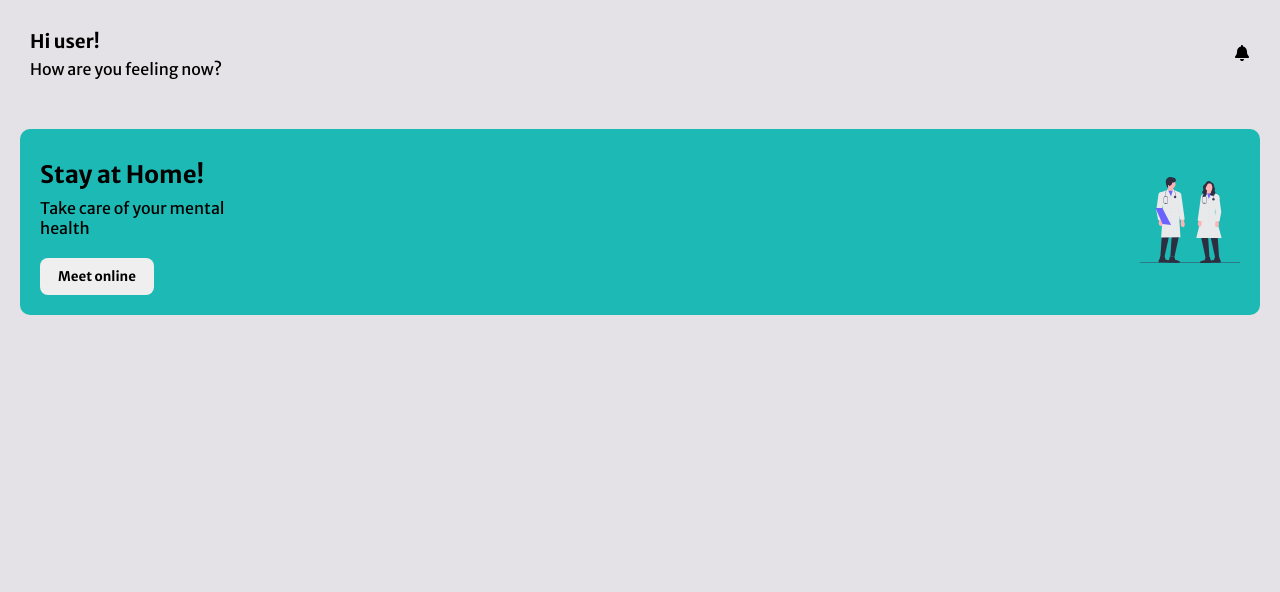
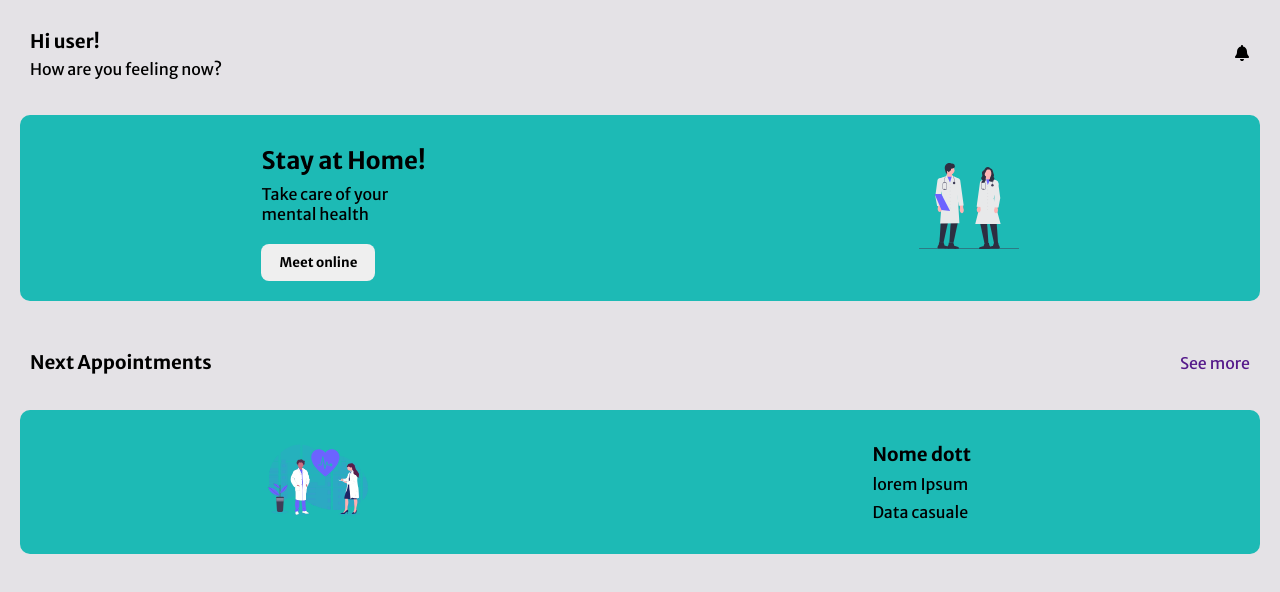
Before and after one commit to FedericaI7/appointment-app, a Next.js app: page /intro in a window 1280 px wide. Shown: the top 592 px of the page. Built offline with nearby package versions, Linux system fonts and the light colour scheme; no server answers.

Commit message:
Add: new api and fetch in intro.js

```diff
--- /dev/null
+++ b/src/API/Apicall.jsx
@@ -0,0 +1,4 @@
+export const userData = async () => {
+  const res = await fetch("https://randomuser.me/api/?results=100&nat=gb");
+  return res.json();
+};
--- a/src/pages/intro/index.jsx
+++ b/src/pages/intro/index.jsx
@@ -2,18 +2,31 @@ import Head from "next/head";
 import styles from "@/styles/Intro.module.scss";
 
 import Image from "next/image";
-import { useState } from "react";
+import { useState, useEffect } from "react";
 
 import { FaBell } from "react-icons/fa6";
+
+import { userData } from "@/API/Apicall";
 
 export default function intro() {
   const [imgNext, setImageNext] = useState(1);
   const [isStartPage, setStartPage] = useState(true);
+  const [user, setUser] = useState({});
 
   const onHandleBtnNext = () => {
     setImageNext((prev) => prev + 1);
     setStartPage(imgNext === 2);
   };
+
+  useEffect(() => {
+    const fetchData = async () => {
+      const users = await userData();
+      console.log(users);
+      setUser(users);
+    };
+
+    fetchData();
+  }, []);
 
   return (
     <>
@@ -70,7 +83,35 @@ export default function intro() {
                 />
               </div>
             </div>
-            {/* //---Our services--- */}
+            {/* //---Next appointments--- */}
+            <div className={styles.nextAppointments}>
+              <div className={styles.nav}>
+                <div>
+                  <h3>Next Appointments</h3>
+                </div>
+                <div>
+                  <a href="">See more</a>
+                </div>
+              </div>
+
+              {/* //boxes */}
+              <div className={styles.boxInfo}>
+                <div>
+                  <Image
+                    src="/2.svg"
+                    width={100}
+                    height={100}
+                    alt="doctor picture"
+                  />
+                </div>
+
+                <div>
+                  <h3>Nome dott</h3>
+                  <p>lorem Ipsum</p>
+                  <p>Data casuale</p>
+                </div>
+              </div>
+            </div>
           </div>
         )}
       </main>
--- a/src/styles/Intro.module.scss
+++ b/src/styles/Intro.module.scss
@@ -50,7 +50,7 @@
   display: flex;
   justify-content: space-between;
   align-items: center;
-  padding: 30px;
+  padding: 30px 30px 16px 30px;
 
   p {
     padding-top: 6px;
@@ -60,11 +60,12 @@
 .boxInfo {
   background-color: var(--turquoise-color);
   display: flex;
-  justify-content: space-between;
+  justify-content: space-around;
   align-items: center;
   padding: 20px;
   margin: 20px;
   border-radius: 10px;
+  gap: 50px;
 
   h2 {
     padding-top: 10px;
@@ -72,7 +73,7 @@
 
   p {
     padding-top: 8px;
-    width: 200px;
+    width: 140px;
   }
 
   button {
```
Also changed, not shown: MOCK_DATA.json (added, +50 -0 lines).
